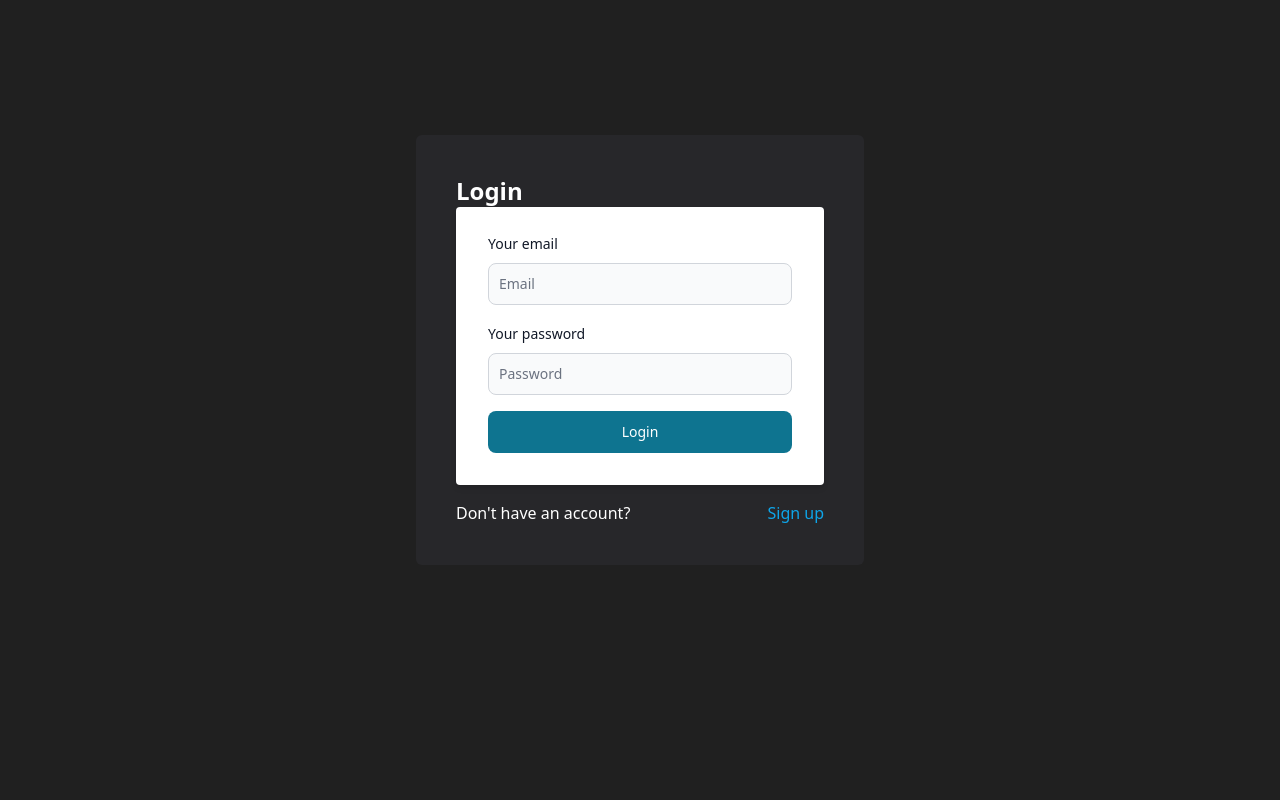
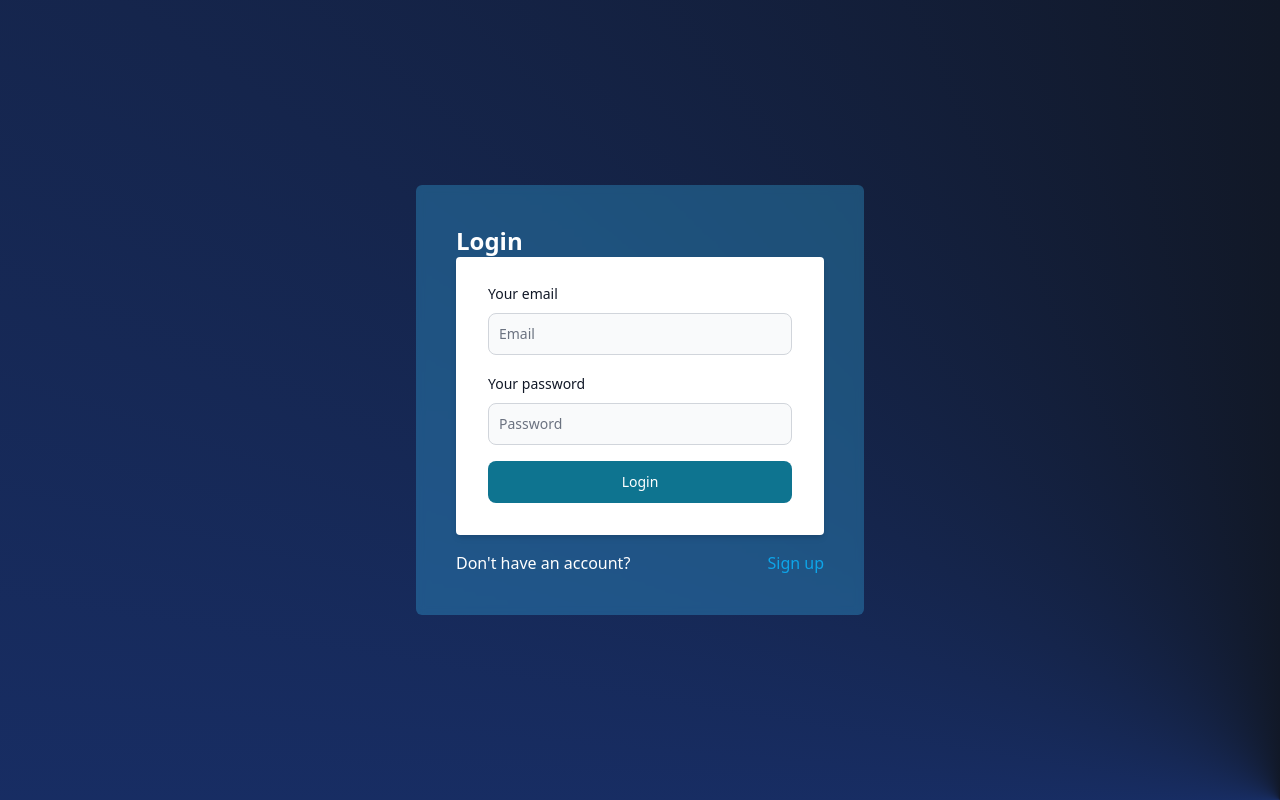
Before and after one commit to crisrey211/cautious-front, a React (Vite) app in the folder authenticator/: page /login in a window 1280 px wide. Built offline with nearby package versions, Linux system fonts and the light colour scheme.

Commit message:
Fix: styles added

```diff
--- a/authenticator/src/pages/LoginPage.jsx
+++ b/authenticator/src/pages/LoginPage.jsx
@@ -24,8 +24,8 @@ const LoginPage = () => {
     }, [isAuthenticated])
 
     return (
-        <div className="flex items-center h-[calc(100vh-100px)] justify-center">
-            <div className="bg-zinc-800 max-w-md w-full p-10 rounded-md">
+        <div className="flex items-center h-screen justify-center bg-[conic-gradient(at_bottom_right,_var(--tw-gradient-stops))] from-blue-700 via-blue-800 to-gray-900">
+            <div className="backdrop-blur-sm bg-sky-400/30 max-w-md w-full p-10 rounded-md">
                 {singupErrors.map((error, index) => (
                     <div className="bg-red-500 p-2 m-2 text-white text-center" key={index}>
                         {error}
--- a/authenticator/src/pages/RegisterPage.jsx
+++ b/authenticator/src/pages/RegisterPage.jsx
@@ -22,8 +22,8 @@ const RegisterPage = () => {
     }, [isAuthenticated])
 
     return (
-        <div className="flex items-center h-[calc(100vh-100px)] justify-center">
-            <div className="bg-zinc-800 max-w-md w-full p-10 rounded-md">
+        <div className="flex items-center h-screen justify-center bg-[conic-gradient(at_bottom_right,_var(--tw-gradient-stops))] from-blue-700 via-blue-800 to-gray-900">
+            <div className="backdrop-blur-sm bg-sky-400/30 max-w-md w-full p-10 rounded-md">
                 {registerError.map((error, index) => (
                     <div className="bg-red-500 p-2 text-white" key={index}>
                         {error}
```
